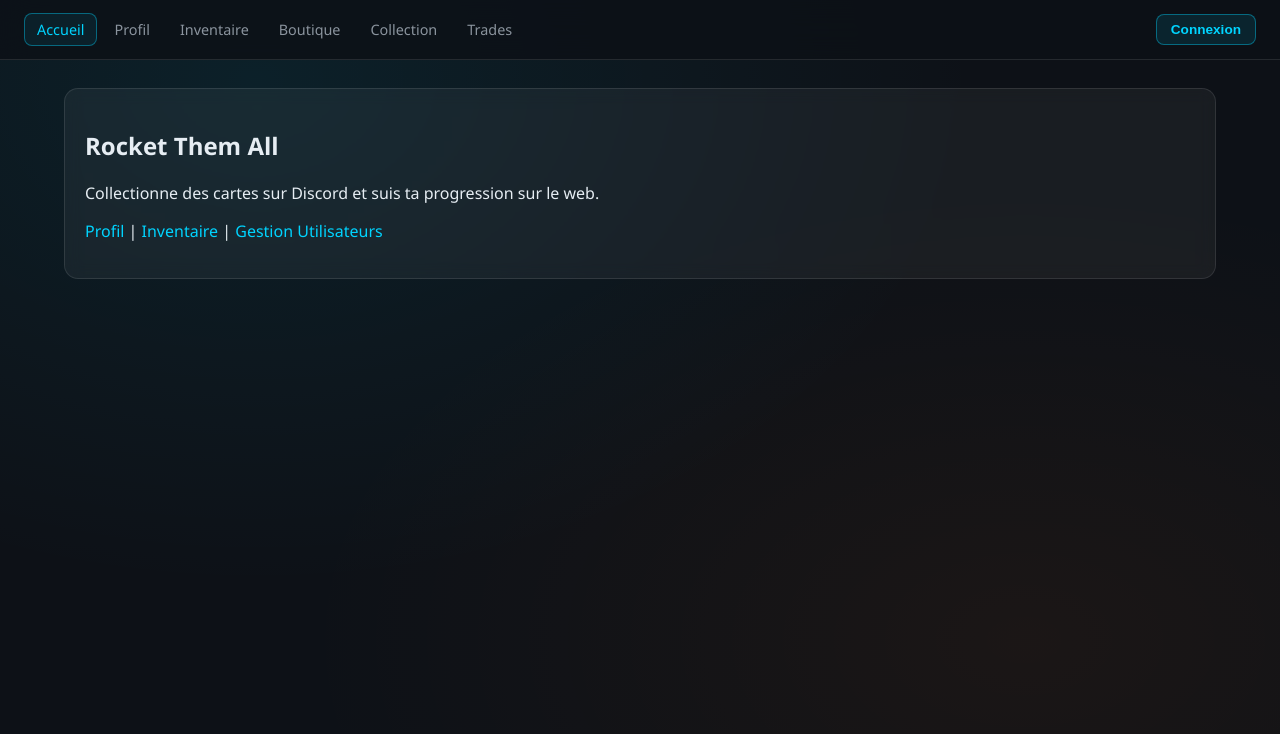
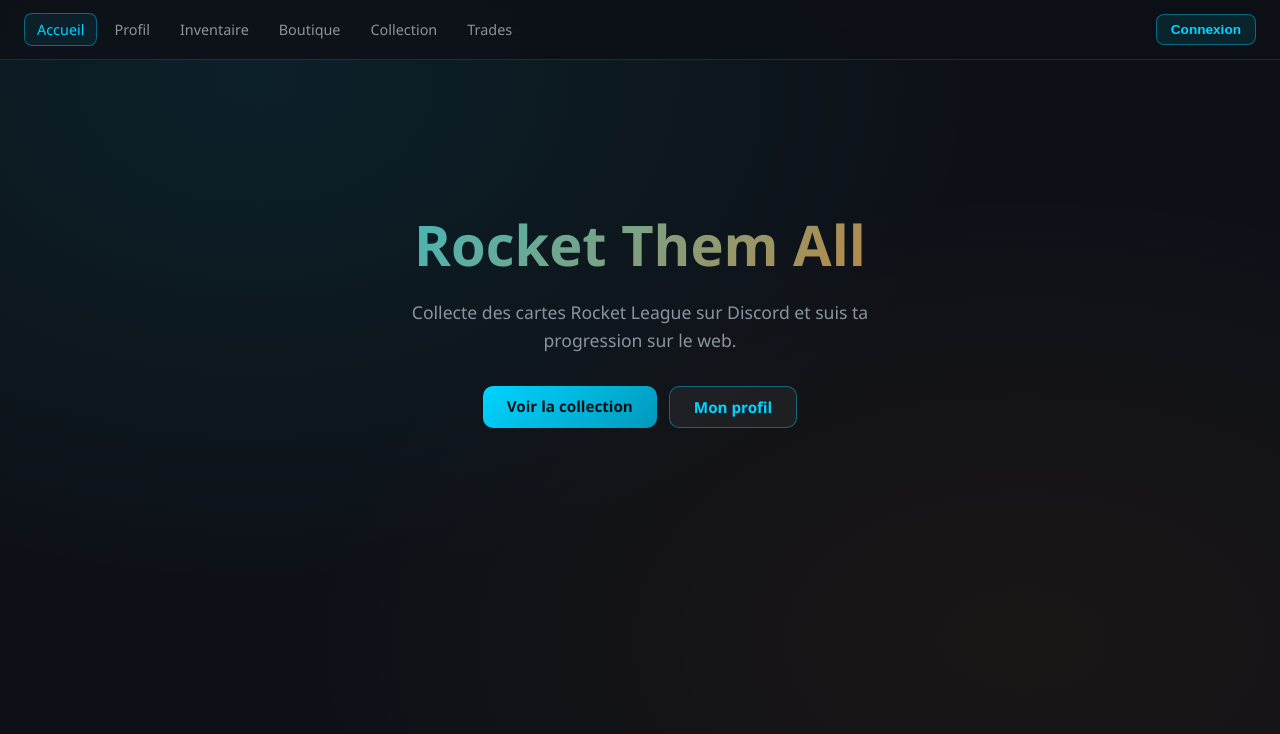
Before and after one commit to Maximoute/RocketThemAll, a Next.js app in the folder apps/web/: page / in a window 1280 px wide. Shown: the top 734 px of the page. Built offline with nearby package versions, Linux system fonts and the light colour scheme; no server answers.

Commit message:
feat: hero homepage avec gradient title et CTA

```diff
--- a/apps/web/src/app/page.tsx
+++ b/apps/web/src/app/page.tsx
@@ -1,11 +1,14 @@
 export default function HomePage() {
   return (
-    <section className="card">
+    <div className="hero">
       <h1>Rocket Them All</h1>
-      <p>Collectionne des cartes sur Discord et suis ta progression sur le web.</p>
       <p>
-        <a href="/profile">Profil</a> | <a href="/inventory">Inventaire</a> | <a href="/admin/users">Gestion Utilisateurs</a>
+        Collecte des cartes Rocket League sur Discord et suis ta progression sur le web.
       </p>
-    </section>
+      <div className="hero-cta">
+        <a href="/collection" className="btn-primary">Voir la collection</a>
+        <a href="/profile" className="btn-secondary">Mon profil</a>
+      </div>
+    </div>
   );
 }
```
